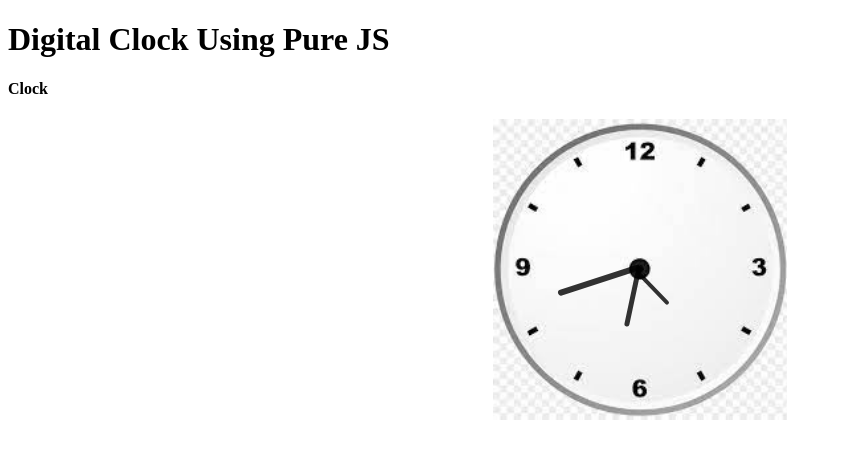
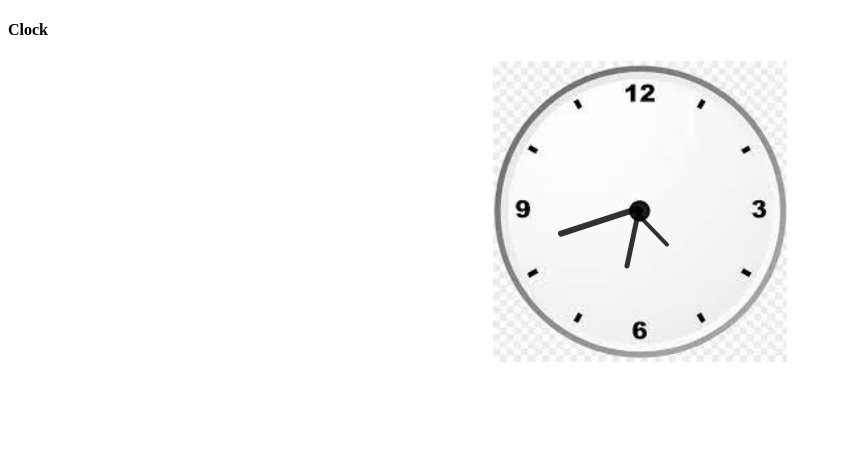
Before and after one commit to Shrustivaidya/CLOCK-USING-HTML-CSS-JAVASCRIPT, a plain HTML site: page index.html in a window 1280 px wide. Shown: the whole page, without its empty margins (0-842 px from the left). Drawn offline with Linux system fonts and the light colour scheme.

Commit message:
RemovedLine

```diff
--- a/index.html
+++ b/index.html
@@ -5,7 +5,6 @@
     <meta http-equiv="X-UA-Compatible" content="IE=edge">
     <meta name="viewport" content="width=device-width, initial-scale=1.0">
     <title>Digital Clock Using Pure JS</title>
-    <h1> Digital Clock Using Pure JS</h1>
     <h4>Clock</h4>
     <link rel="stylesheet" href="Styles/index.css">
     <script src="Scripts/index.js"></script>
```
